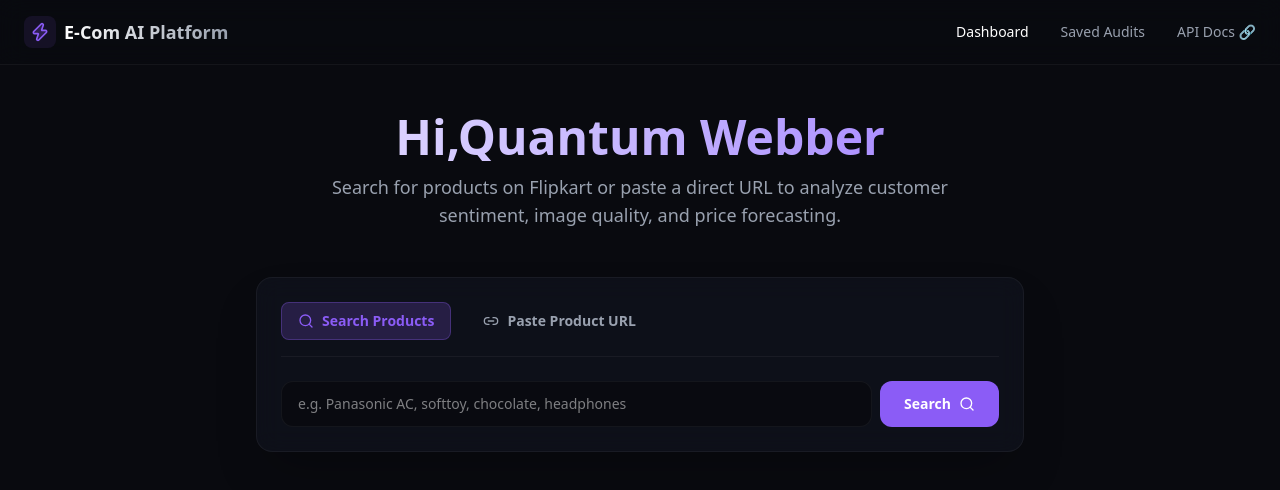
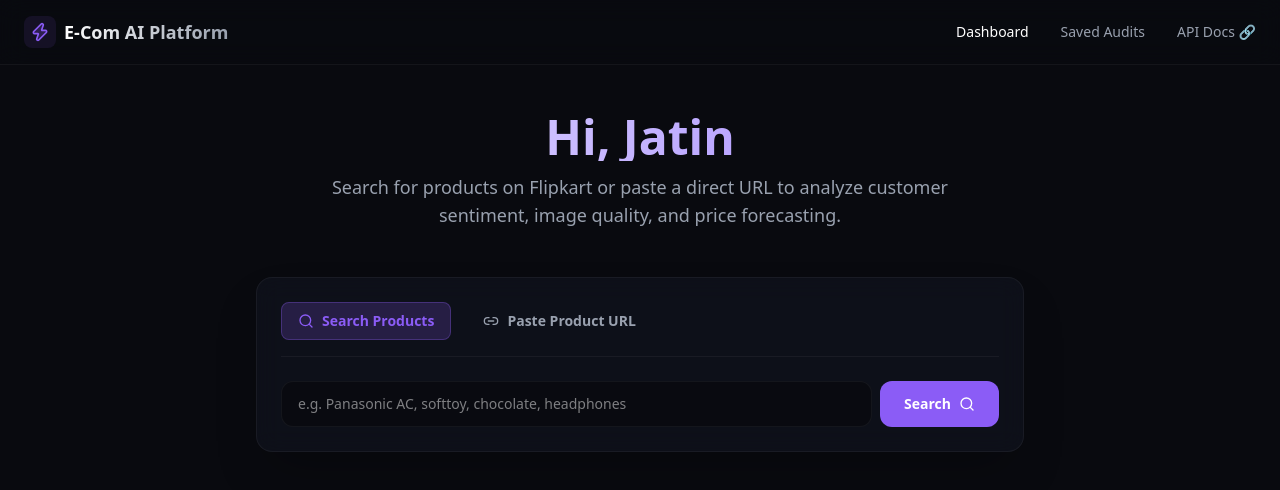
Before and after one commit to QuantumWebber/Flipkart-ai, a React app in the folder frontend/: page / in a window 1280 px wide. Shown: the top 490 px of the page. Built offline with nearby package versions, Linux system fonts and the light colour scheme; the HTML template or start-up script is replaced by a standard one.

Commit message:
Fix JavaScript syntax error with comments in App.jsx

```diff
--- a/frontend/src/App.jsx
+++ b/frontend/src/App.jsx
@@ -141,14 +141,14 @@
       <main className="flex-1 max-w-7xl w-full mx-auto px-6 py-12">
         <div className="text-center mb-12">
           <h1 className="text-4xl md:text-5xl font-extrabold bg-gradient-to-r from-white via-violet-300 to-violet-500 bg-clip-text text-transparent">
-            Hi,Quantum Webber
+            Hi, Jatin
           </h1>
           <p className="text-gray-400 mt-3 text-lg max-w-2xl mx-auto">
             Search for products on Flipkart or paste a direct URL to analyze customer sentiment, image quality, and price forecasting.
           </p>
         </div>
 
-        {/* --- DUAL INPUT TABS PANEL --- */}
+        {/* DUAL INPUT TABS PANEL */}
         <div className="max-w-3xl mx-auto bg-dark-card/60 backdrop-blur-md rounded-2xl p-6 border border-white/5 shadow-2xl mb-12">
           <div className="flex gap-4 mb-6 border-b border-white/5 pb-4">
             <button
@@ -201,7 +201,7 @@
           )}
         </div>
 
-        {/* --- DYNAMIC STEP-BY-STEP PROGRESS LOADER --- */}
+        {/* DYNAMIC STEP-BY-STEP PROGRESS LOADER */}
         {isLoading && (
           <div className="max-w-2xl mx-auto bg-dark-card/40 border border-white/5 rounded-2xl p-6 text-center shadow-xl mb-12">
             <div className="animate-spin rounded-full h-10 w-10 border-t-2 border-b-2 border-accent-violet mx-auto mb-4"></div>
@@ -210,7 +210,7 @@
           </div>
         )}
 
-        {/* --- SEARCH RESULTS DYNAMIC GRID CARDS --- */}
+        {/* SEARCH RESULTS DYNAMIC GRID CARDS */}
         {searchResults.length > 0 && !isLoading && (
           <div className="mb-12">
             <h2 className="text-xl font-bold mb-6 text-gray-300">🔍 Select a product to analyze:</h2>
@@ -238,7 +238,7 @@
           </div>
         )}
 
-        {/* --- CORE UNIFIED ANALYSIS DASHBOARD --- */}
+        {/* CORE UNIFIED ANALYSIS DASHBOARD */}
         {analysisResult && !isLoading && (
           <div className="grid grid-cols-1 lg:grid-cols-12 gap-8 animate-fade-in">
 
```
